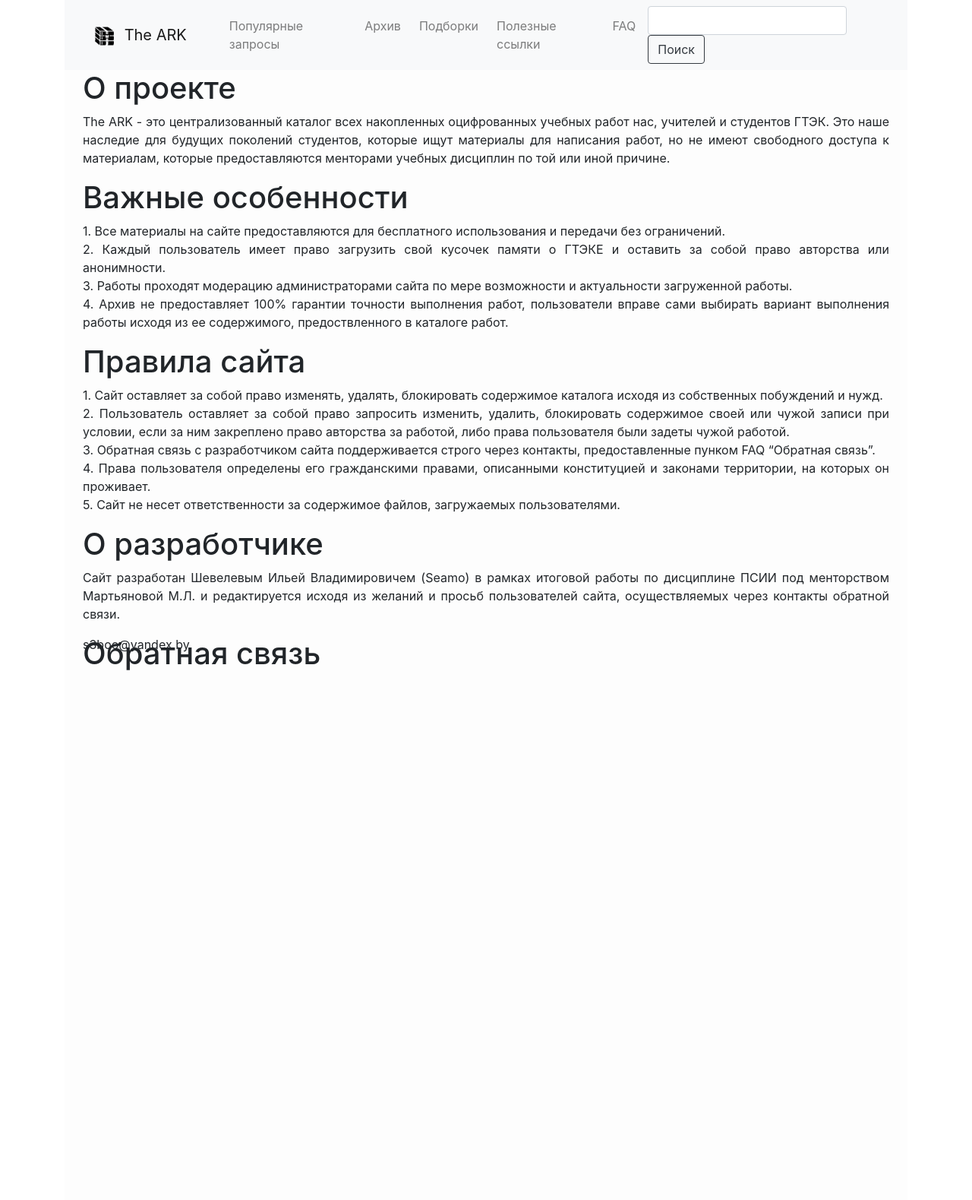
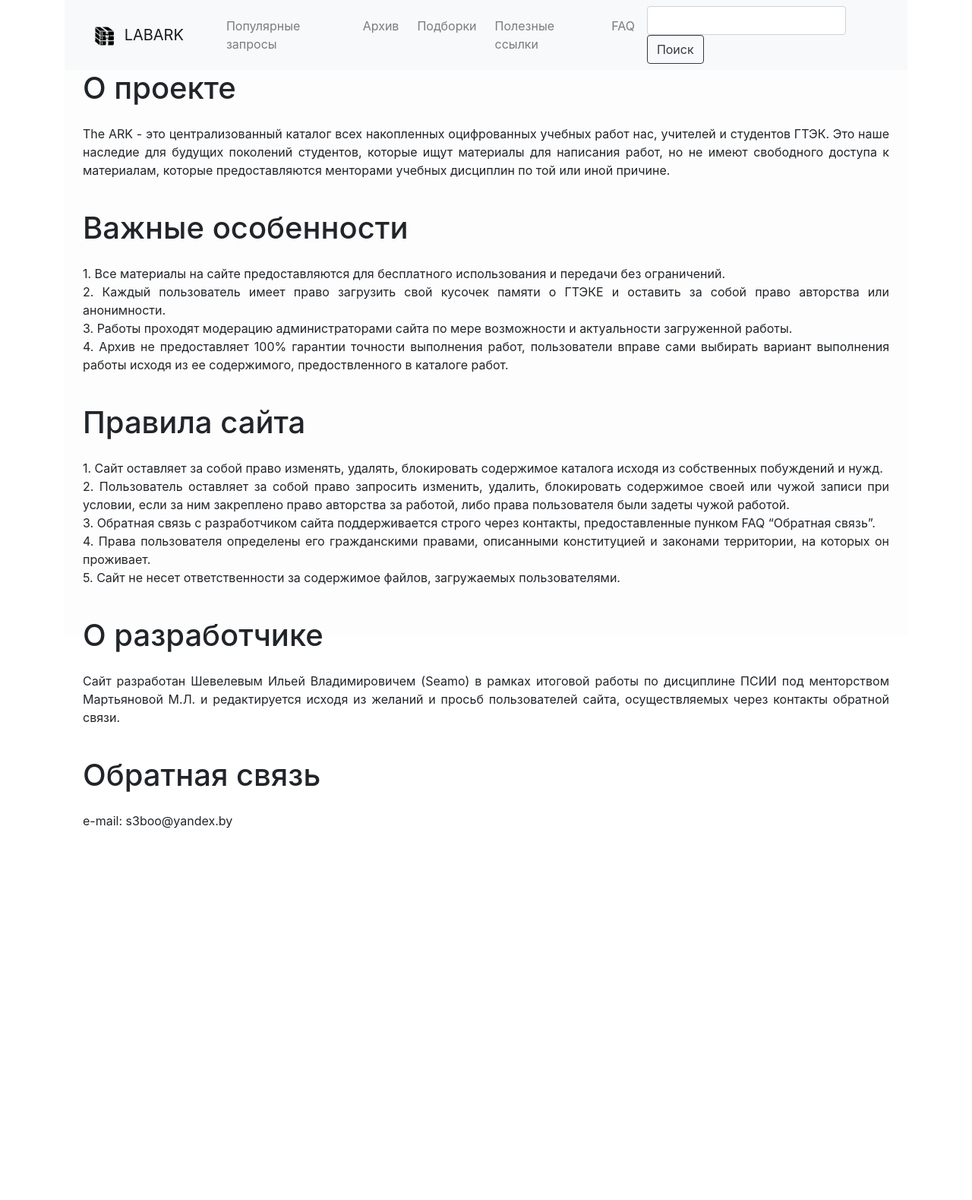
Before and after one commit to s3b00/LabArk, a Django app: page /faq in a window 1280 px wide. Shown: the whole page at 76% size. After the commit the page ends 1090 px from the top, so only its background shows below. Run offline with Django 3.2, Linux system fonts and the light colour scheme; some libraries are stand-ins or nearby versions.

Commit message:
add structure

```diff
--- a/LabArk/urls.py
+++ b/LabArk/urls.py
@@ -5,6 +5,9 @@ from LabArkApp import views as LA
 urlpatterns = [
     path('admin/', admin.site.urls),
     re_path(r'^faq', LA.faq, name="faq"),
-    re_path(r'^t', LA.t, name="test"),
     re_path('', LA.home, name="homepage"),
+    re_path('^popular', LA.popular, name="popular"),
+    re_path('^libs', LA.libs, name="libs"),
+    re_path('^archive', LA.archive, name="archive"),
+    re_path('^links', LA.links, name="links"),
 ]
--- a/LabArkApp/views.py
+++ b/LabArkApp/views.py
@@ -9,5 +9,17 @@ def faq(request):
     return render(request, 'faq.html')
 
 
-def t(request):
-    return render(request, 'base.html')
+def popular(request):
+    return render(request, 'popular.html')
+
+
+def archive(request):
+    return render(request, 'archive.html')
+
+
+def libs(request):
+    return render(request, 'libs.html')
+
+
+def links(request):
+    return render(request, 'links.html')
--- a/templates/base.html
+++ b/templates/base.html
@@ -15,7 +15,7 @@
     <div class="container">
         <nav class="navbar navbar-expand-lg sticky-top navbar-light bg-light">
           <a class="navbar-brand ml-4 mr-5" href="index.html">
-              <img src="{% static "img/logo.png" %}" alt="logo" height="25px" class="mr-2 mt-0"> The ARK
+              <img src="{% static "img/logo.png" %}" alt="logo" height="25px" class="mr-2 mt-0"> LABARK
           </a>
             <button class="navbar-toggler" type="button" data-toggle="collapse" data-target="#navbarNavDropdown" aria-controls="navbarNavDropdown" aria-expanded="false" aria-label="Toggle navigation">
             <span class="navbar-toggler-icon"></span>
@@ -23,16 +23,16 @@
             <div class="collapse navbar-collapse" id="navbarNavDropdown">
             <ul class="navbar-nav mr-auto">
               <li class="nav-item mr-2">
-                <a href="#" class="nav-link">Популярные запросы</a>
+                <a href="{% url 'popular' %}" class="nav-link">Популярные запросы</a>
               </li>
               <li class="nav-item mr-2">
-                <a href="#" class="nav-link">Архив</a>
+                <a href="{% url 'archive' %}" class="nav-link">Архив</a>
               </li>
               <li class="nav-item mr-2">
-                <a href="#" class="nav-link">Подборки</a>
+                <a href="{% url 'libs' %}" class="nav-link">Подборки</a>
               </li>
               <li class="nav-item mr-2">
-                <a href="#" class="nav-link">Полезные ссылки</a>
+                <a href="{% url 'links' %}" class="nav-link">Полезные ссылки</a>
               </li>
               <li class="nav-item mr-2">
                 <a href="{% url "faq" %}" class="nav-link">FAQ</a>
--- a/templates/faq.html
+++ b/templates/faq.html
@@ -5,39 +5,36 @@ FAQ
 {% endblock %}
 
 {% block content %}
-<div class="row m-0 p-0 content text-justify pr-4 pl-4">
-  <h1>О проекте</h1>
-  <p>
+<div class="m-0 p-0 content text-justify pr-4 pl-4 ">
+  <h1 class="pb-3">О проекте</h1>
+  <p class="pb-4">
     The ARK - это централизованный каталог всех накопленных оцифрованных учебных работ нас, учителей и студентов ГТЭК.
     Это наше наследие для будущих поколений студентов, которые ищут материалы для написания работ,
     но не имеют свободного доступа к материалам, которые предоставляются менторами учебных дисциплин по той или иной причине.
   </p>
-  <h1>Важные особенности</h1>
-  <p>
+  <h1 class="pb-3">Важные особенности</h1>
+  <p class="pb-4">
     1. Все материалы на сайте предоставляются для бесплатного использования и передачи без ограничений. <br>
     2. Каждый пользователь имеет право загрузить свой кусочек памяти о ГТЭКЕ и оставить за собой право авторства или анонимности.<br>
     3. Работы проходят модерацию администраторами сайта по мере возможности и актуальности загруженной работы.<br>
     4. Архив не предоставляет 100% гарантии точности выполнения работ, пользователи вправе сами выбирать вариант выполнения работы исходя из ее содержимого, предоствленного в каталоге работ.<br>
   </p>
-  <h1>Правила сайта</h1>
-  <p>
+  <h1 class="pb-3">Правила сайта</h1>
+  <p class="pb-4">
     1. Сайт оставляет за собой право изменять, удалять, блокировать содержимое каталога исходя из собственных побуждений и нужд.<br>
     2. Пользователь оставляет за собой право запросить изменить, удалить, блокировать содержимое своей или чужой записи при условии, если за ним закреплено право авторства за работой, либо права пользователя были задеты чужой работой.<br>
     3. Обратная связь с разработчиком сайта поддерживается строго через контакты, предоставленные пунком FAQ “Обратная связь”.<br>
     4. Права пользователя определены его гражданскими правами, описанными конституцией и законами территории, на которых он проживает. <br>
     5. Сайт не несет ответственности за содержимое файлов, загружаемых пользователями. <br>
   </p>
-  <h1>О разработчике</h1>
-  <p>
+  <h1 class="pb-3">О разработчике</h1>
+  <p class="pb-4">
     Сайт разработан Шевелевым Ильей Владимировичем (Seamo) в рамках итоговой работы по дисциплине ПСИИ под менторством Мартьяновой М.Л.
      и редактируется исходя из желаний и просьб пользователей сайта, осуществляемых через контакты обратной связи.
   </p>
-  <h1>Обратная связь</h1>
-
-</div>
-<div class="container m-0 p-0 content text-justify pr-4 pl-4">
+  <h1 class="pb-3">Обратная связь</h1>
   <p>
-    s3boo@yandex.by
+      e-mail: s3boo@yandex.by
   </p>
 </div>
 {% endblock %}
```
Also changed, not shown: templates/archive.html (added, +9 -0 lines), templates/libs.html (added, +9 -0 lines), templates/links.html (added, +9 -0 lines), templates/popular.html (added, +9 -0 lines).
